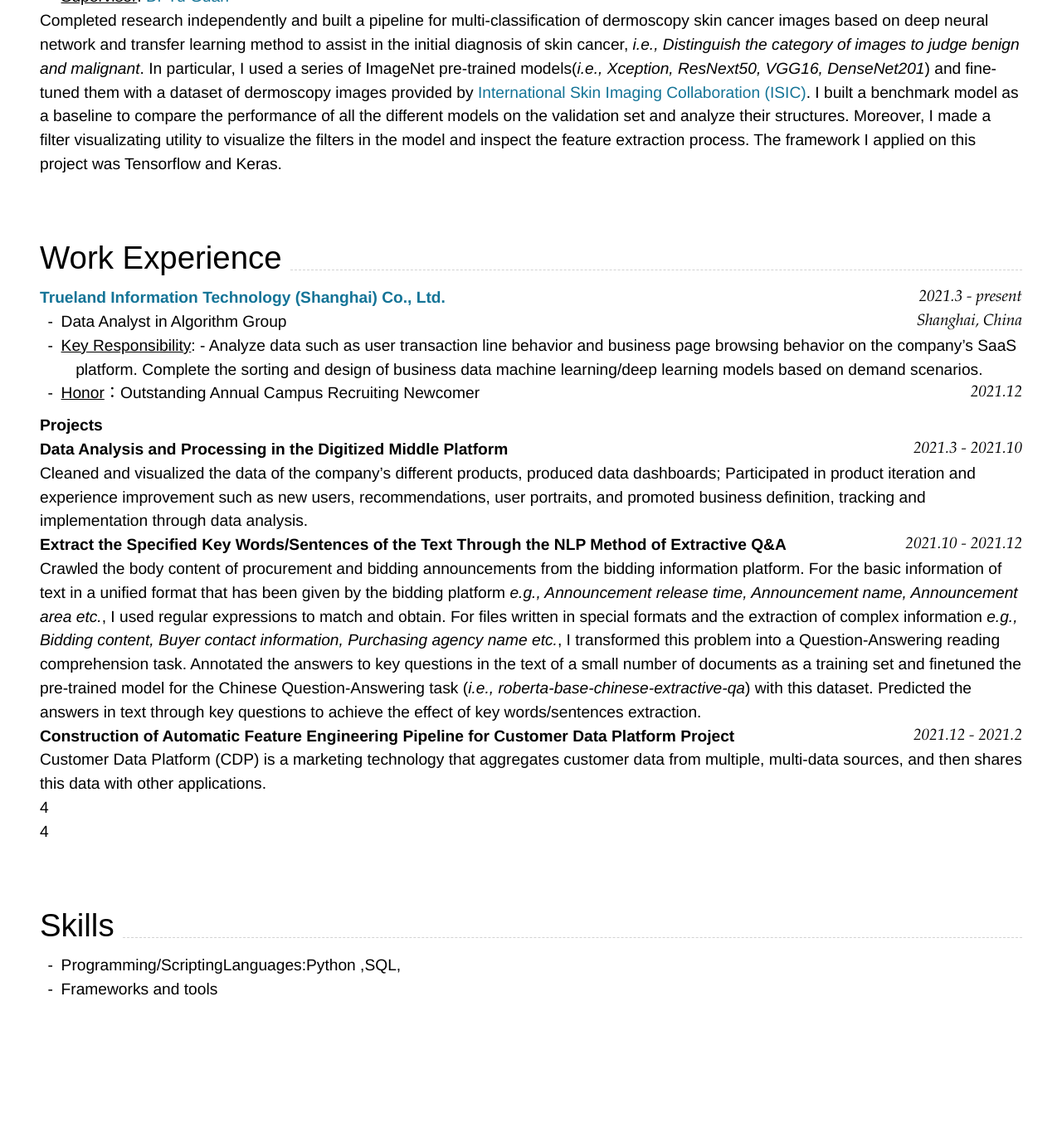
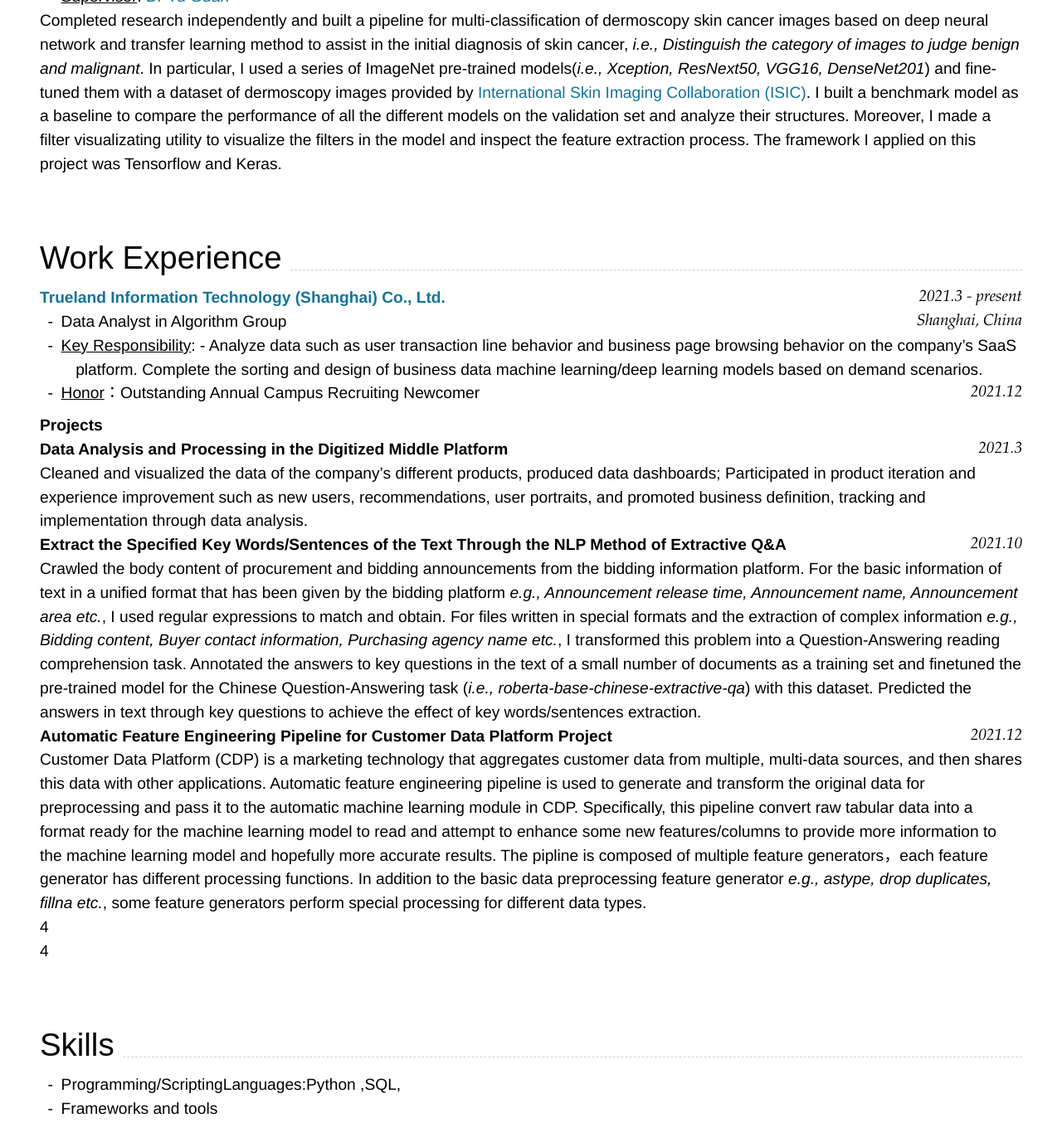
Before and after one commit to MinyeShao/CV_Markdown, a Jekyll site: the page built from index.md, in a window 1280 px wide and 1400 px high, scrolled down 842 px. Shown: the top 1383 px of the window at 83% size. Built offline with Jekyll 4.4.1, drawn with Linux system fonts in a browser that asks for light colours; nearby versions of some CDN libraries; before the commit the page ends 2098 px from its top, so only the background shows below that.

Commit message:
Update index.md

```diff
--- a/index.md
+++ b/index.md
@@ -67,17 +67,16 @@ Shanghai, China
 
 ### **Projects**
 
-#### **Data Analysis and Processing in the Digitized Middle Platform**`2021.3 - 2021.10`
+#### **Data Analysis and Processing in the Digitized Middle Platform**`2021.3 `
 Cleaned and visualized the data of the company's different products, produced data dashboards; Participated in product iteration and experience improvement such as new users, recommendations, user portraits, and promoted business definition, tracking and implementation through data analysis.
 <br>
 
-#### **Extract the Specified Key Words/Sentences of the Text Through the NLP Method of Extractive Q&A**`2021.10 - 2021.12`
+#### **Extract the Specified Key Words/Sentences of the Text Through the NLP Method of Extractive Q&A**`2021.10 `
 Crawled the body content of procurement and bidding announcements from the bidding information platform. For the basic information of text in a unified format that has been given by the bidding platform _e.g., Announcement release time, Announcement name, Announcement area etc._, I used regular expressions to match and obtain. For files written in special formats and the extraction of complex information _e.g., Bidding content, Buyer contact information, Purchasing agency name etc._, I transformed this problem into a Question-Answering reading comprehension task. Annotated the answers to key questions in the text of a small number of documents as a training set and finetuned the pre-trained model for the Chinese Question-Answering task (_i.e., roberta-base-chinese-extractive-qa_) with this dataset. Predicted the answers in text through key questions to achieve the effect of key words/sentences extraction.
 <br>
 
-#### **Construction of Automatic Feature Engineering Pipeline for Customer Data Platform Project** `2021.12 - 2021.2`
-Customer Data Platform (CDP) is a marketing technology that aggregates customer data from multiple, multi-data sources, and then shares this data with other applications.
-
+#### **Automatic Feature Engineering Pipeline for Customer Data Platform Project** `2021.12 `
+Customer Data Platform (CDP) is a marketing technology that aggregates customer data from multiple, multi-data sources, and then shares this data with other applications. Automatic feature engineering pipeline is used to generate and transform the original data for preprocessing and pass it to the automatic machine learning module in CDP. Specifically, this pipeline convert raw tabular data into a format ready for the machine learning model to read and attempt to enhance some new features/columns to provide more information to the machine learning model and hopefully more accurate results. The pipline is composed of multiple feature generators，each feature generator has different processing functions. In addition to the basic data preprocessing feature generator _e.g., astype, drop duplicates, fillna etc._, some feature generators perform special processing for different data types.
 
 
 
```
